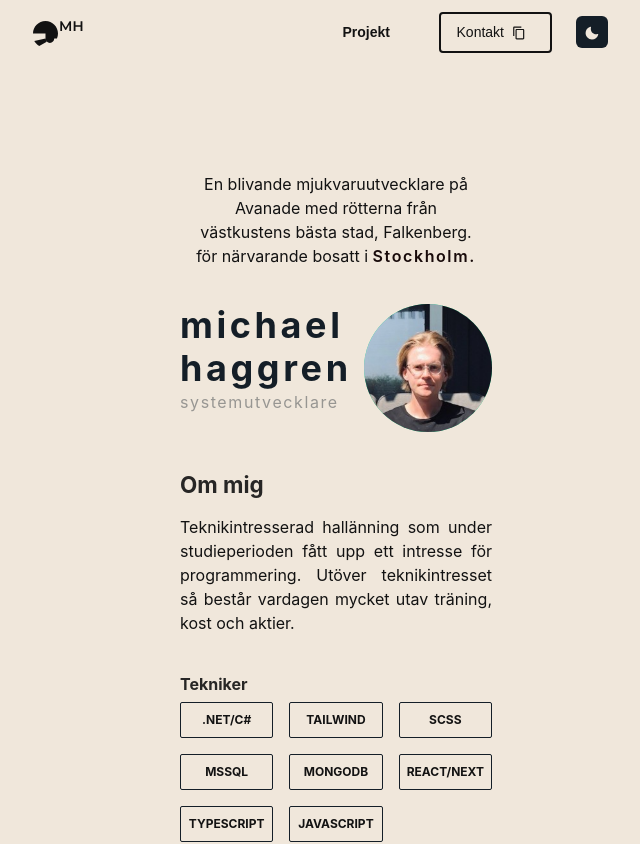
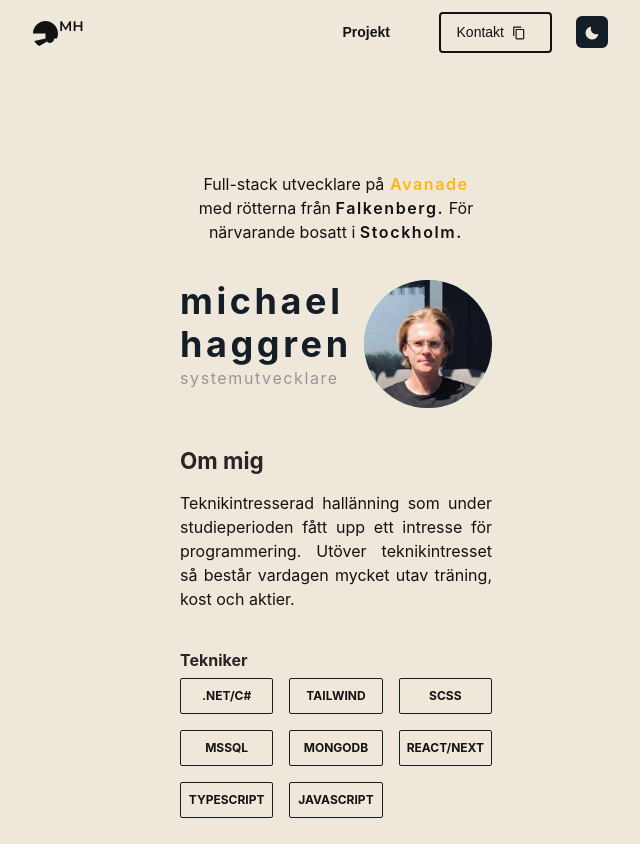
Before and after one commit to michaelhaggren/portfolio, a Next.js app: page / in a window 1280 px wide. Shown: the top 844 px of the page, without its empty margins (304-944 px from the left). Built offline with nearby package versions, Linux system fonts and the light colour scheme.

Commit message:
color fixes

```diff
--- a/pages/index.tsx
+++ b/pages/index.tsx
@@ -29,17 +29,29 @@ const Home = () => (
       <div className='w-2/4 md:w-1/4'>
         <Section delay='0.2'>
           <Box borderRadius='xl' mb={6} mt={10} p={3} textAlign='center'>
-            En blivande mjukvaruutvecklare på Avanade med rötterna från
-            västkustens bästa stad, Falkenberg. för närvarande bosatt i{' '}
+            Full-stack utvecklare på
             <Box
-              className='inline-block'
-              color={useColorModeValue('#180A0A', '#ffb612')}
+              className='inline'
+              color={useColorModeValue('#ffb612', '#ffb612')}
             >
-              <span className='tracking-widest   font-semibold'>
-                {' '}
-                Stockholm.
+              <span className='tracking-widest font-semibold'>
+                <a
+                  target='_blank'
+                  rel='noreferrer'
+                  href='https://www.avanade.com/se-no'
+                  className='hover:border-b-2 hover:border-orange-orangePrimary '
+                >
+                  {' '}
+                  Avanade{' '}
+                </a>
               </span>
             </Box>
+            med rötterna från{' '}
+            <span className='tracking-widest   font-semibold'>
+              Falkenberg.
+            </span>{' '}
+            För närvarande bosatt i{' '}
+            <span className='tracking-widest   font-semibold'> Stockholm.</span>
           </Box>
 
           <Box>
```
